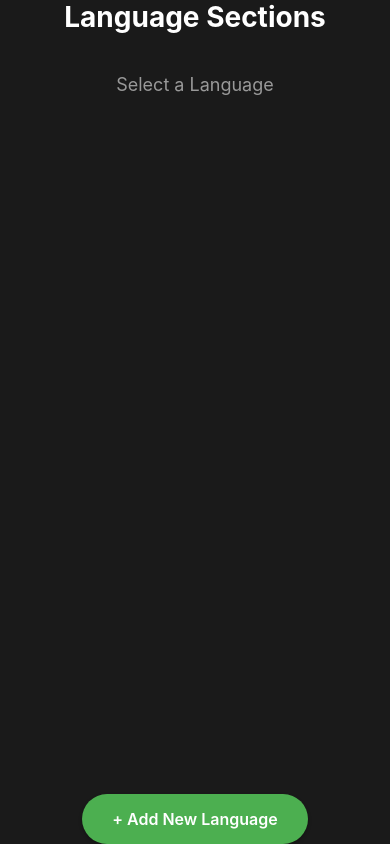
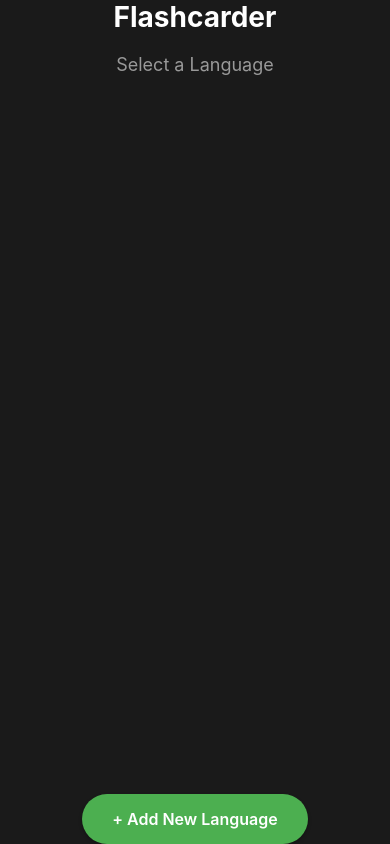
Before and after one commit to nedimm1/FlashCarder, a React Native app: screen / in a window 390 px wide. Built offline with nearby package versions, Linux system fonts and the light colour scheme.

Commit message:
fixing a few things

```diff
--- a/App.js
+++ b/App.js
@@ -758,10 +758,12 @@ function AddCardScreen({ route, navigation }) {
       // Update the global state
       updateDecks(updatedDecks);
 
-      // Reset form and navigate back
+      // Reset form fields only
       setFront("");
       setBack("");
-      navigation.goBack();
+
+      // Show success message
+      Alert.alert("Success", "Card added successfully!");
     } else {
       Alert.alert("Error", "Please fill in both sides of the card");
     }
@@ -904,7 +906,7 @@ function LanguageScreen({ navigation }) {
   return (
     <SafeAreaView style={styles.container}>
       <View style={styles.header}>
-        <Text style={styles.headerText}>Language Sections</Text>
+        <Text style={styles.headerText}>Flashcarder</Text>
       </View>
       <Text style={styles.subHeaderText}>Select a Language</Text>
 
@@ -1221,7 +1223,7 @@ const styles = StyleSheet.create({
   },
   // Home screen header
   header: {
-    marginBottom: 40,
+    marginBottom: 20,
     alignItems: "center",
   },
   headerText: {
```
